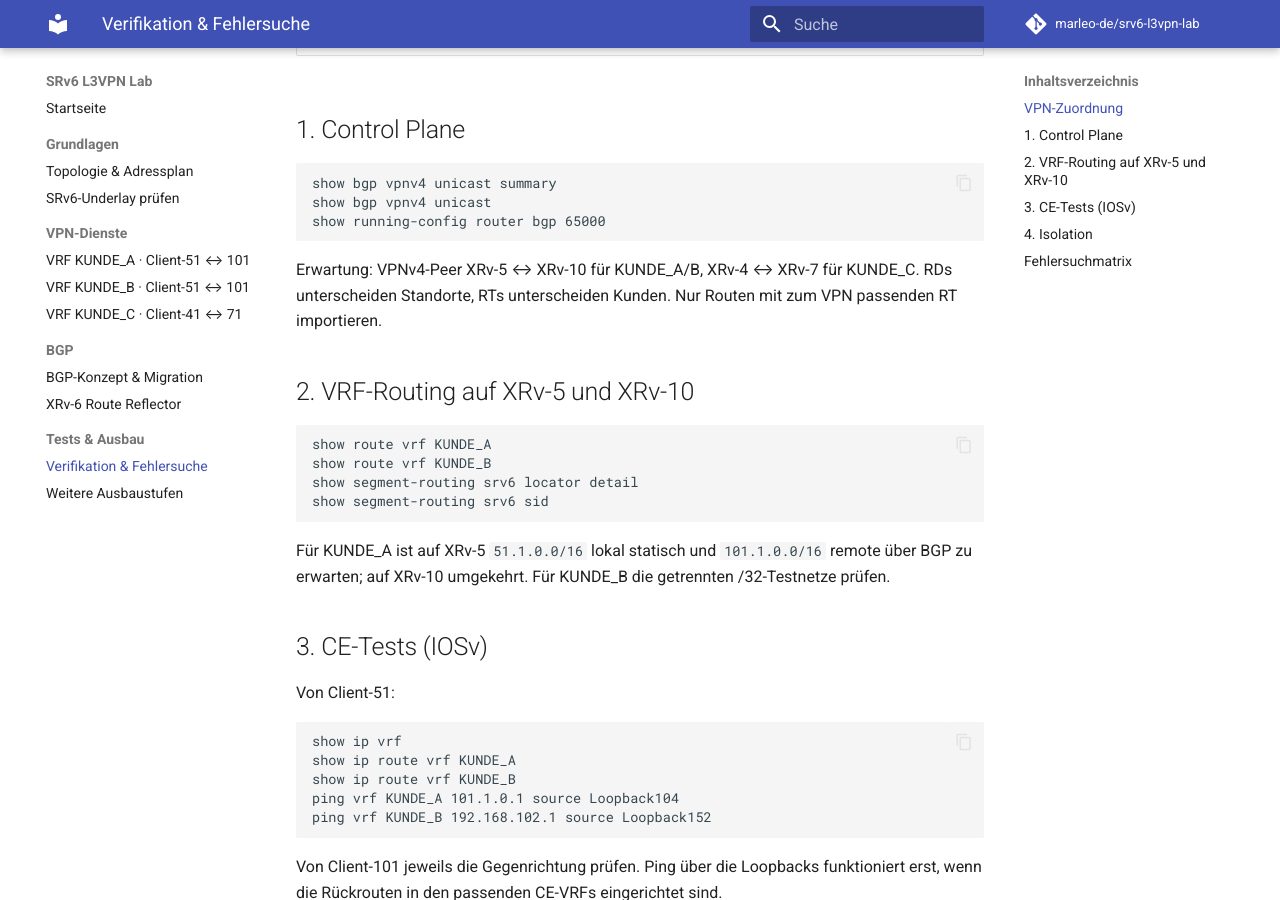
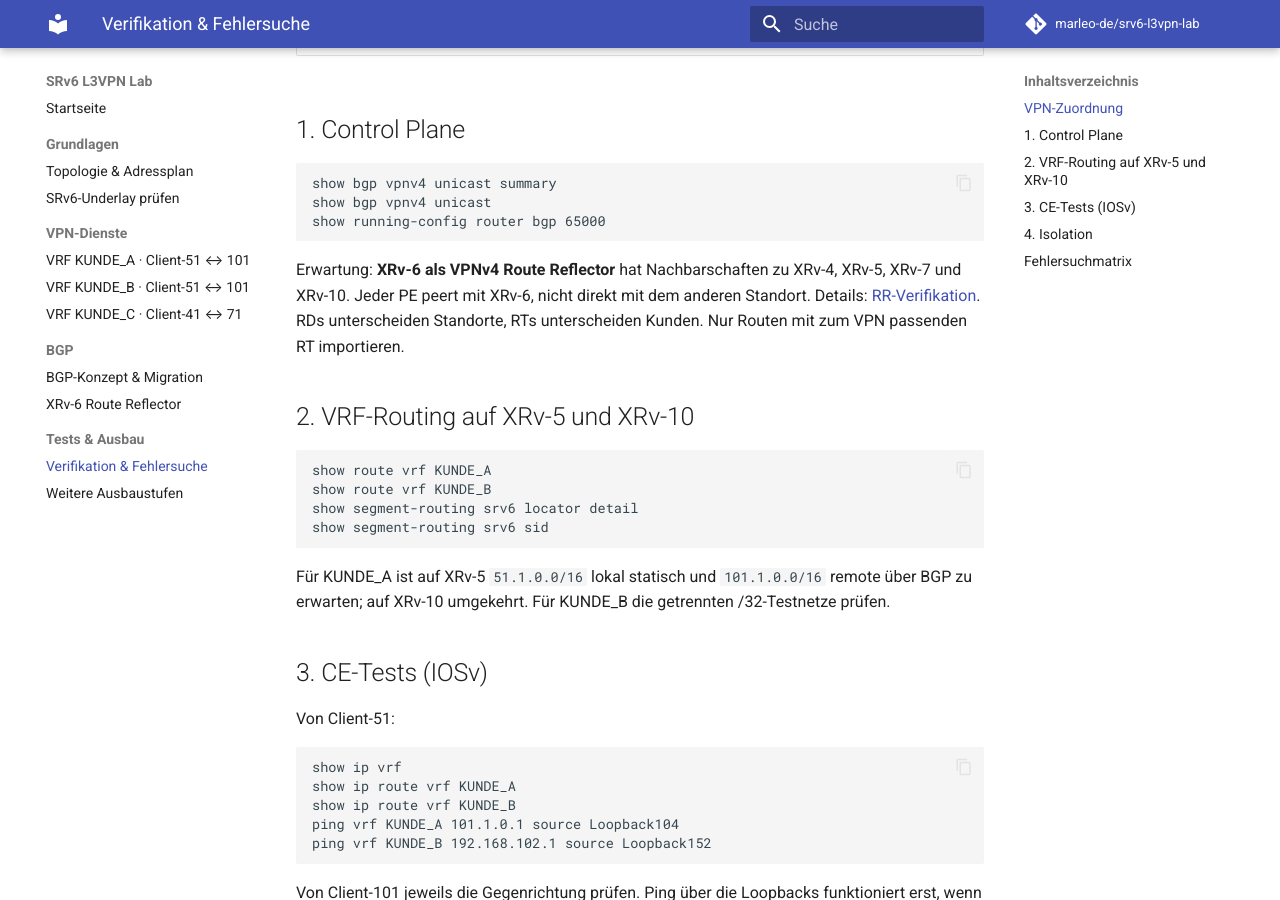
Before and after one commit to marleo-de/srv6-l3vpn-lab, an MkDocs documentation site: the page built from docs/verifikation.md, in a window 1280 px wide and 900 px high, scrolled down 398 px. Built offline with MkDocs 1.6.1 and Material for MkDocs 9.7.7, drawn with Linux system fonts in a browser that asks for light colours; comment, search, counter and statistics services are not loaded.

Commit message:
Route all PE VPNv4 sessions through XRv-6 route reflector

````diff
--- a/docs/verifikation.md
+++ b/docs/verifikation.md
@@ -16,7 +16,7 @@ show bgp vpnv4 unicast
 show running-config router bgp 65000
 ```
 
-Erwartung: VPNv4-Peer XRv-5 ↔ XRv-10 für KUNDE_A/B, XRv-4 ↔ XRv-7 für KUNDE_C. RDs unterscheiden Standorte, RTs unterscheiden Kunden. Nur Routen mit zum VPN passenden RT importieren.
+Erwartung: **XRv-6 als VPNv4 Route Reflector** hat Nachbarschaften zu XRv-4, XRv-5, XRv-7 und XRv-10. Jeder PE peert mit XRv-6, nicht direkt mit dem anderen Standort. Details: [RR-Verifikation](route-reflector.md). RDs unterscheiden Standorte, RTs unterscheiden Kunden. Nur Routen mit zum VPN passenden RT importieren.
 
 ## 2. VRF-Routing auf XRv-5 und XRv-10
 
````
